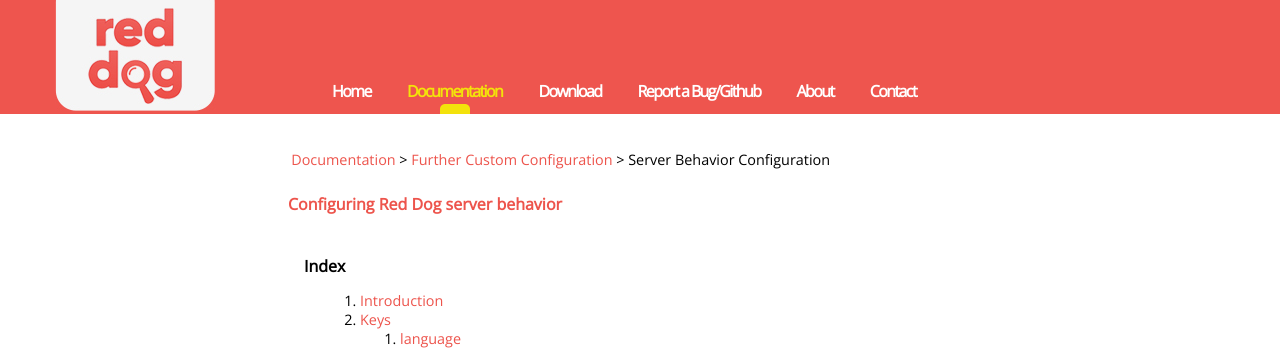
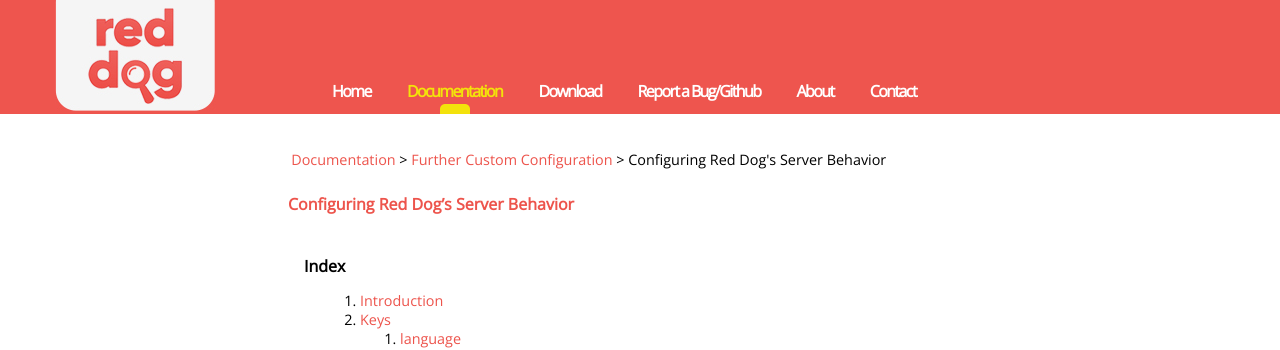
Before and after one commit to NICMx/rdap-server, a Jekyll site: the page built from behavior-configuration.md, in a window 1280 px wide and 900 px high. Shown: the top 350 px of the window. Built offline with Jekyll 4.4.1, drawn with Linux system fonts in a browser that asks for light colours; nearby versions of some CDN libraries.

Commit message:
Update title 'Configuring Red Dog's Server Behavior' and its references

```diff
--- a/behavior-configuration.md
+++ b/behavior-configuration.md
@@ -1,10 +1,10 @@
 ---
-title: Server Behavior Configuration
+title: Configuring Red Dog's Server Behavior
 breadcrums: ["Documentation", "documentation.html", "Further Custom Configuration", "documentation.html#further-custom-configuration"]
 wheretogo: ["Rate Limit", "rate-limit.html"]
 ---
 
-# Configuring Red Dog server behavior
+# {{ page.title }}
 
 ## Index
 
--- a/documentation.md
+++ b/documentation.md
@@ -36,7 +36,7 @@
 ## Further Custom Configuration
 
 1. [Configuring Red Dog's Help Response](help-response.html)
-1. [General behavior configuration](behavior-configuration.html)
+1. [Configuring Red Dog's Server Behavior](behavior-configuration.html)
 1. [Rate Limit](rate-limit.html)
 1. [User authentication](authentication.html)
    1. [Using Apache Shiro<sup>TM</sup>](using-apache-shiro.html)
--- a/response-privacy.md
+++ b/response-privacy.md
@@ -99,7 +99,7 @@
 
 ## Using custom roles
 
-The declaration and use of custom roles is optional. If the implementer wishes to use custom roles, these must be first defined at the [server configuration](behavior-configuration.html#user_roles). The roles configured can be used at the privacy settings of each object.
+The declaration and use of custom roles is optional. If the implementer wishes to use custom roles, these must be first defined when [Configuring Red Dog's Server Behavior](behavior-configuration.html#user_roles). The roles configured can be used at the privacy settings of each object.
 
 To simplify the explanation of the custom roles use, the same example will be taken (`WEB-INF/privacy/domain.properties`) and used only with custom roles mixtures. The file can be modified as follows, assuming that the roles **president**, **governor**, and **judge** are already configured:
 
```
Also changed, not shown: demo-server.md (+1 -1 lines), help-response.md (+1 -1 lines), using-apache-shiro.md (+1 -1 lines).
